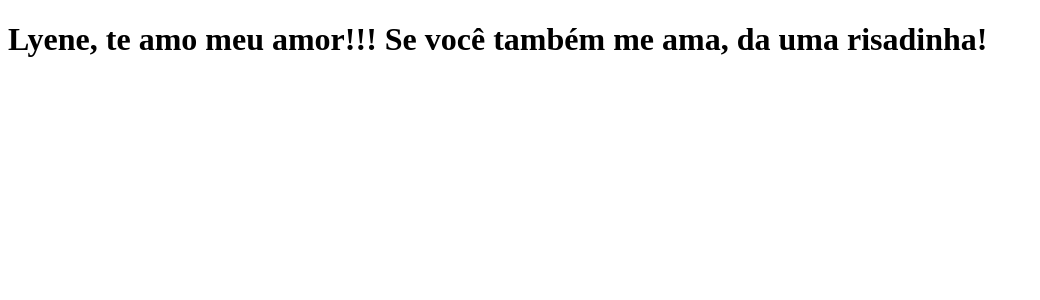
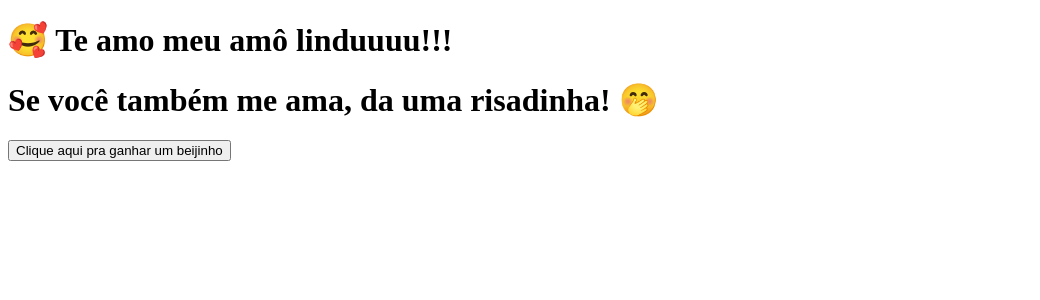
Before and after one commit to pedroncios/clone-tabnews, a Next.js app: page / in a window 1280 px wide. Shown: the top 300 px of the page, without its empty margins (0-1040 px from the left). Built offline with nearby package versions, Linux system fonts and the light colour scheme.

Commit message:
Alterado mensagem impactante

```diff
--- a/pages/index.js
+++ b/pages/index.js
@@ -1,5 +1,20 @@
+import { useState } from "react";
+
 function Home() {
-    return <h1>Lyene, te amo meu amor!!! Se você também me ama, da uma risadinha!</h1>
+  const [beijos, setBeijos] = useState("");
+
+  function handleClick() {
+    setBeijos(beijos + "😘");
+  }
+
+  return (
+    <>
+      <h1>🥰 Te amo meu amô linduuuu!!!</h1>
+      <h1>Se você também me ama, da uma risadinha! 🤭</h1>
+      <button onClick={handleClick}>Clique aqui pra ganhar um beijinho</button>
+      <h1>{beijos}</h1>
+    </>
+  );
 }
 
 export default Home;
```
